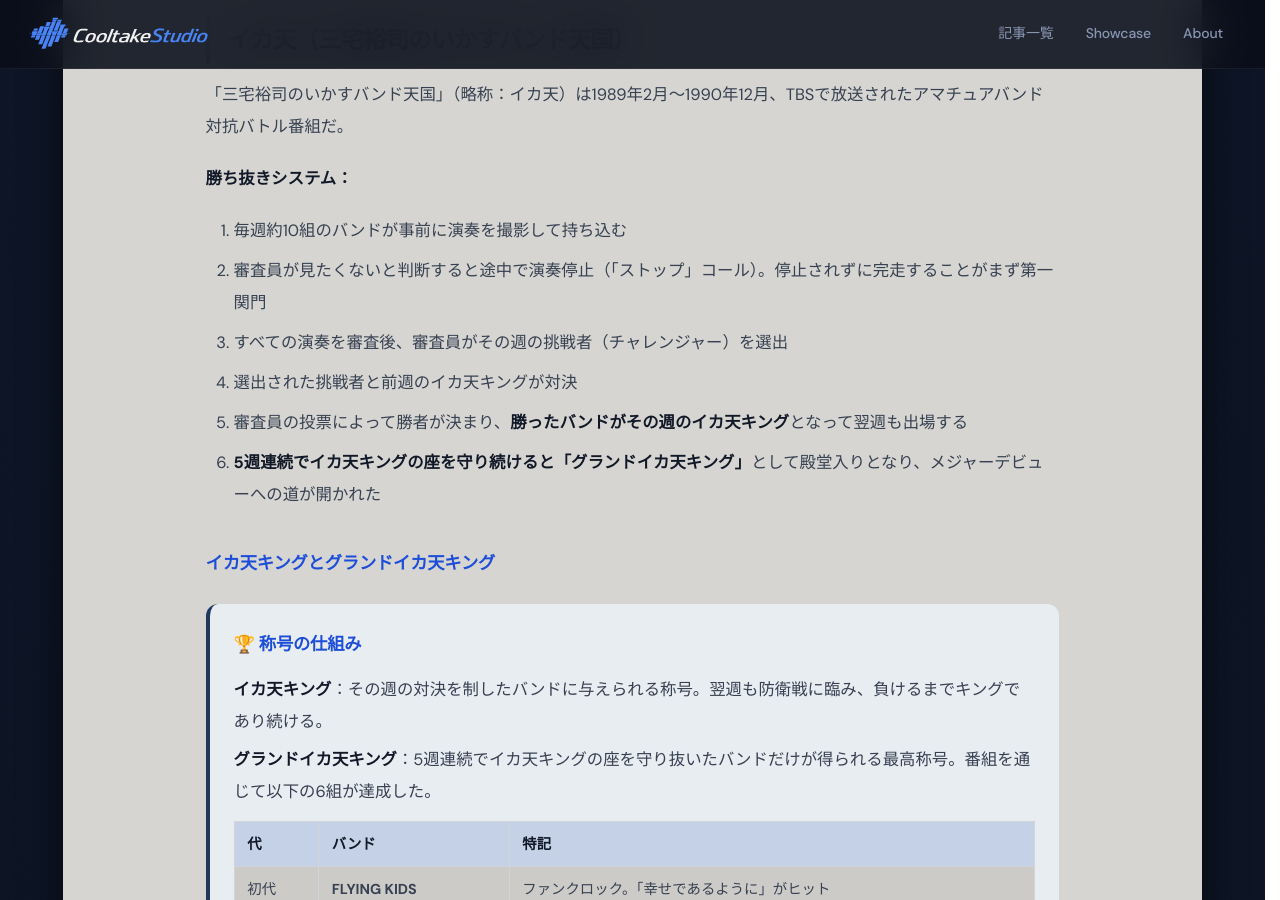
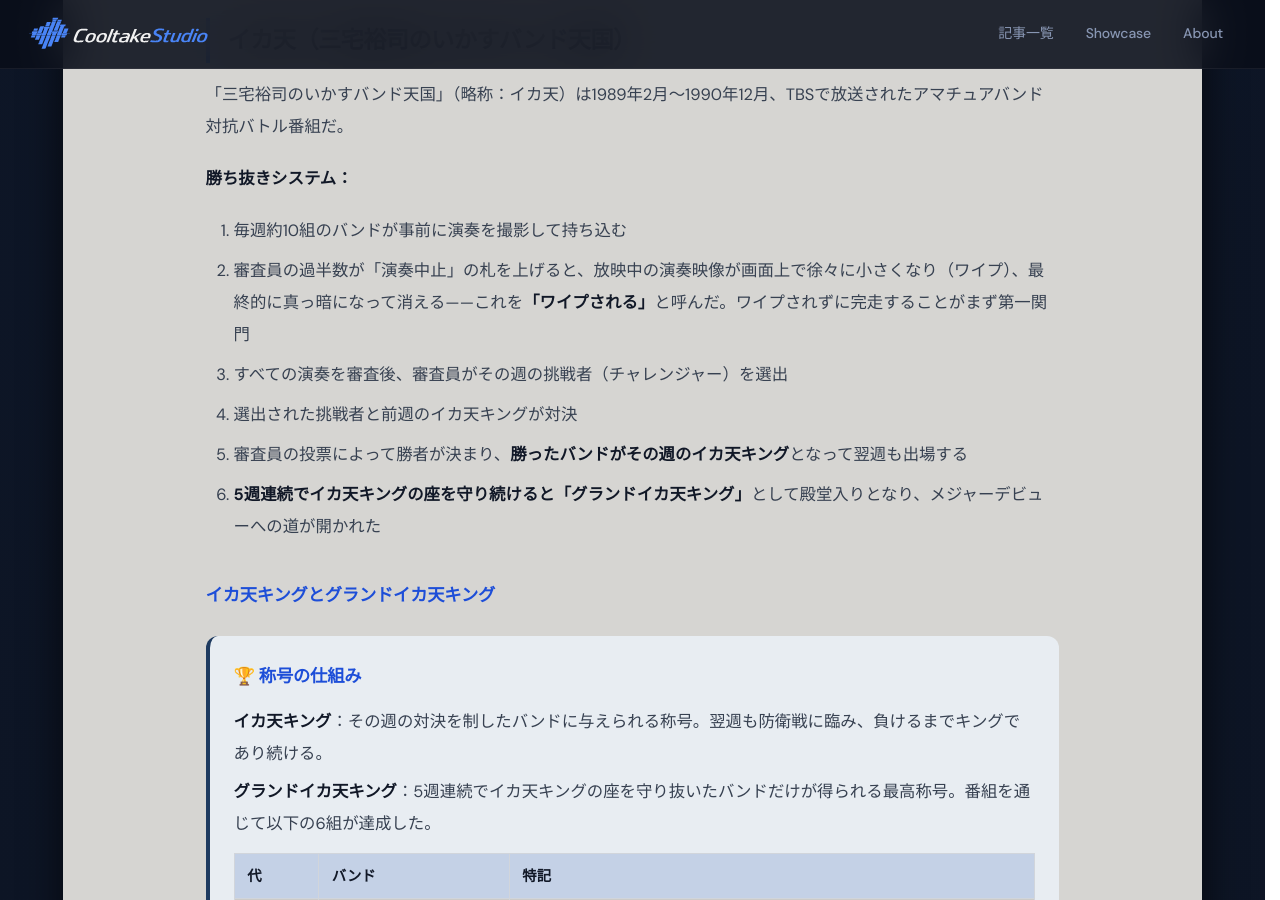
Before and after one commit to cooltake/cooltake-staging, a Jekyll site: the page built from _posts/2026-05-30-japan-music-08-band-boom.md, in a window 1280 px wide and 900 px high, scrolled down 4917 px. Built offline with Jekyll 4.4.1, drawn with Linux system fonts in a browser that asks for light colours; some web fonts are replaced.

Commit message:
fix: add wipe mechanic description for ikaten stop system

```diff
--- a/_posts/2026-05-30-japan-music-08-band-boom.md
+++ b/_posts/2026-05-30-japan-music-08-band-boom.md
@@ -135,7 +135,7 @@
 
 **勝ち抜きシステム：**
 1. 毎週約10組のバンドが事前に演奏を撮影して持ち込む
-2. 審査員が見たくないと判断すると途中で演奏停止（「ストップ」コール）。停止されずに完走することがまず第一関門
+2. 審査員の過半数が「演奏中止」の札を上げると、放映中の演奏映像が画面上で徐々に小さくなり（ワイプ）、最終的に真っ暗になって消える——これを**「ワイプされる」**と呼んだ。ワイプされずに完走することがまず第一関門
 3. すべての演奏を審査後、審査員がその週の挑戦者（チャレンジャー）を選出
 4. 選出された挑戦者と前週のイカ天キングが対決
 5. 審査員の投票によって勝者が決まり、**勝ったバンドがその週のイカ天キング**となって翌週も出場する
```
